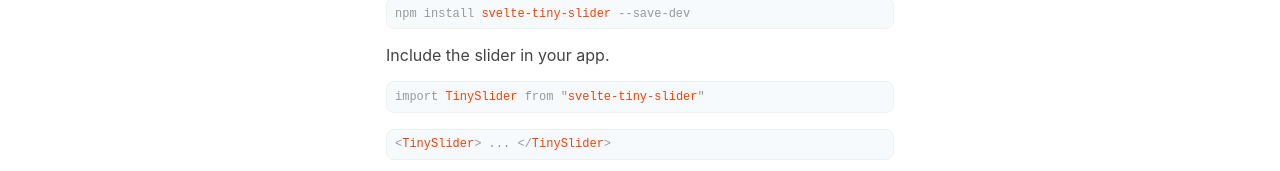
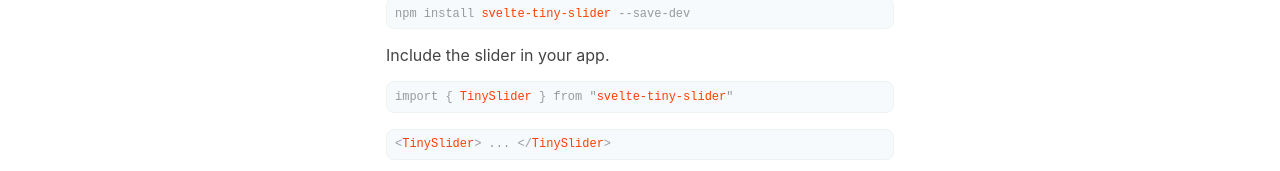
Before and after one commit to Mitcheljager/svelte-tiny-slider, a SvelteKit app: page / in a window 1280 px wide. Shown: the part 576-747 px from the top of the page. Built offline with nearby package versions, Linux system fonts and the light colour scheme.

Commit message:
chore: Update installation instructions

```diff
--- a/src/routes/+page.svelte
+++ b/src/routes/+page.svelte
@@ -69,7 +69,7 @@
 		<p>Include the slider in your app.</p>
 
 		<code class="well">
-			import <mark>TinySlider</mark> from "<mark>svelte-tiny-slider</mark>"
+			import &#123; <mark>TinySlider</mark> &#125; from "<mark>svelte-tiny-slider</mark>"
 		</code>
 
 		<code class="well">
```
Also changed, not shown: 1 other file (tests, documents, lock files or other folders).
